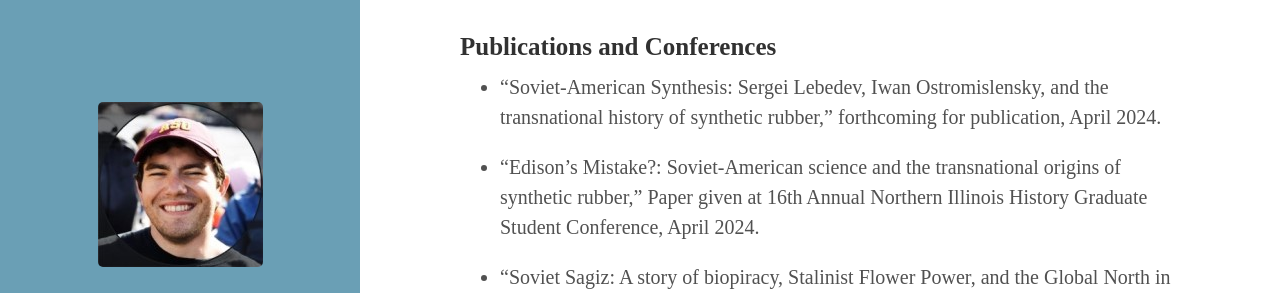
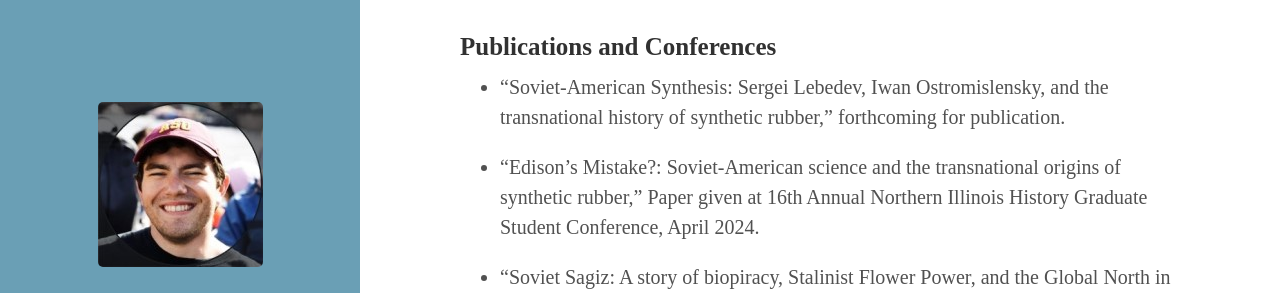
Before and after one commit to ahcraver/ahcraver.github.io, a Jekyll site: the page built from CV.md, in a window 1280 px wide and 900 px high, scrolled down 1585 px. Shown: the part 184-477 px from the top of the window. Built offline with Jekyll 4.4.1, drawn with Linux system fonts in a browser that asks for light colours; some of the changed text lies outside the part shown.

Commit message:
Update CV.md

```diff
--- a/CV.md
+++ b/CV.md
@@ -9,7 +9,7 @@ Curriculum Vitae
 ### Education
 
 #### Northern Illinois University, DeKalb, IL
-* Ph.D., History												September 2017-Expected May 2024
+* Ph.D., History												May 2025
 	* Advisor: Professor Andy Bruno
 	* Dissertation: “The Roots of Industry: The Global Political Economy of Rubber and the Soviet Union”
 
@@ -52,7 +52,7 @@ Curriculum Vitae
 * Translation, Igor Stas, "An Indigenous Anthropocene: Subsistence Colonization and Ecological Imperialism in the Soviet Arctic in the 1920s and Early 1930s," The Soviet And Post Soviet Review 49(2022) 39-66.
 
 ### Publications and Conferences
-* "Soviet-American Synthesis: Sergei Lebedev, Iwan Ostromislensky, and the transnational history of synthetic rubber," forthcoming for publication, April 2024.
+* "Soviet-American Synthesis: Sergei Lebedev, Iwan Ostromislensky, and the transnational history of synthetic rubber," forthcoming for publication.
 
 * "Edison's Mistake?: Soviet-American science and the transnational origins of synthetic rubber," Paper given at 16th Annual Northern Illinois History Graduate Student Conference, April 2024.
 
```
